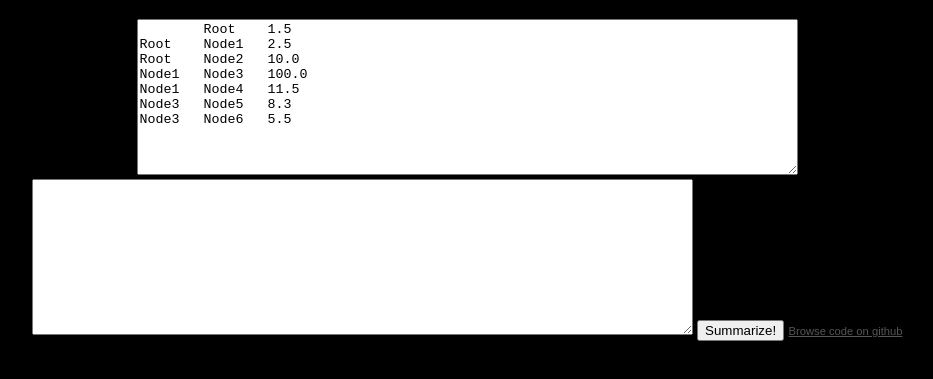
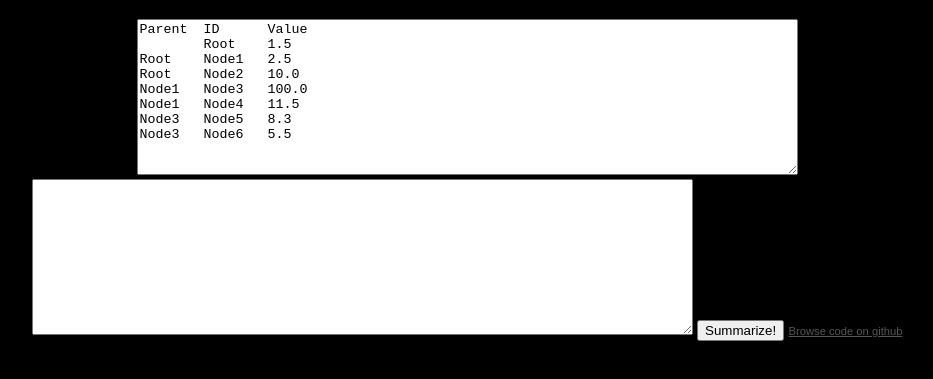
Before and after one commit to tangstad/NodeSummarizer, a plain HTML site: page index.html in a window 1280 px wide. Shown: the part 61-440 px from the top of the page, without its empty margins (173-1106 px from the left). Drawn offline with Linux system fonts and the light colour scheme.

Commit message:
Added explanatory title row for example input data.

```diff
--- a/index.html
+++ b/index.html
@@ -17,7 +17,8 @@
   </head>
   <body>
 		<h1>Summarize data</h1>
-		<textarea id="source" rows="10" cols="80">	Root	1.5
+		<textarea id="source" rows="10" cols="80">Parent	ID	Value
+	Root	1.5
 Root	Node1	2.5
 Root	Node2	10.0
 Node1	Node3	100.0
```
